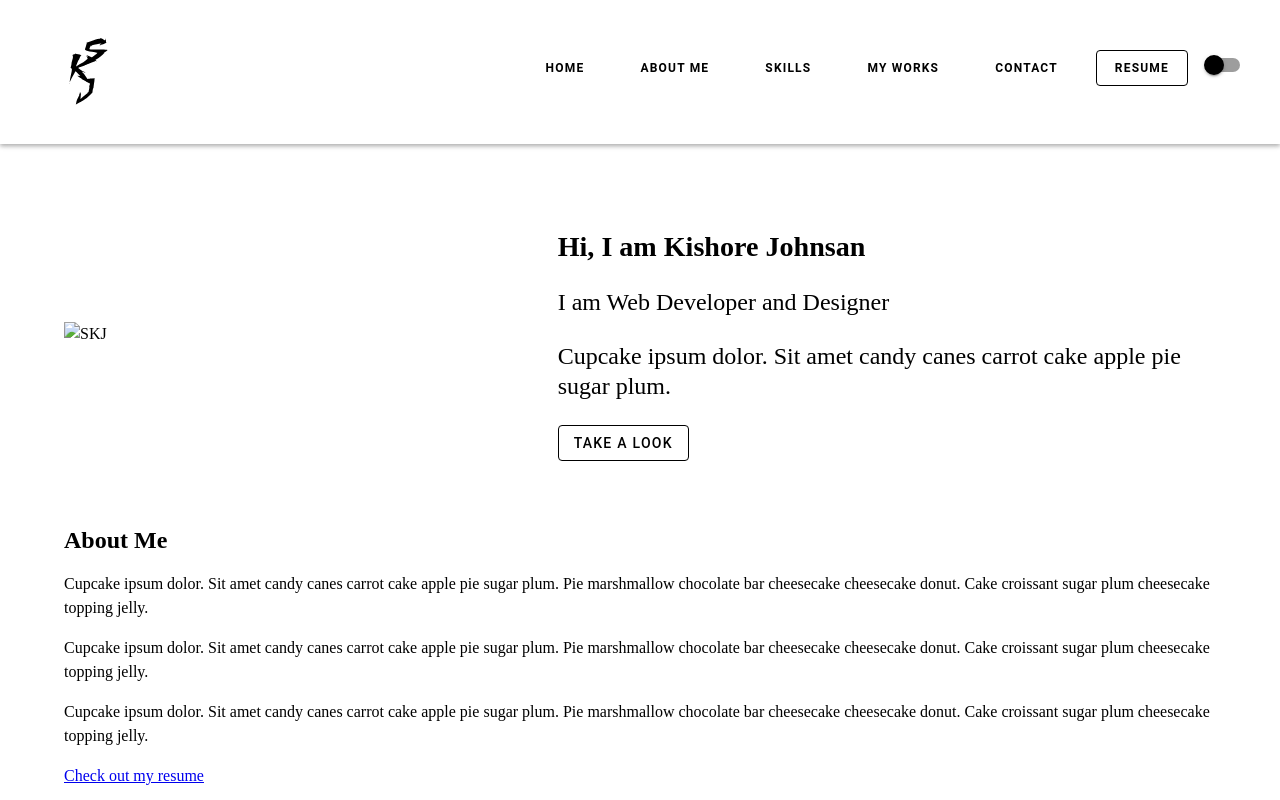
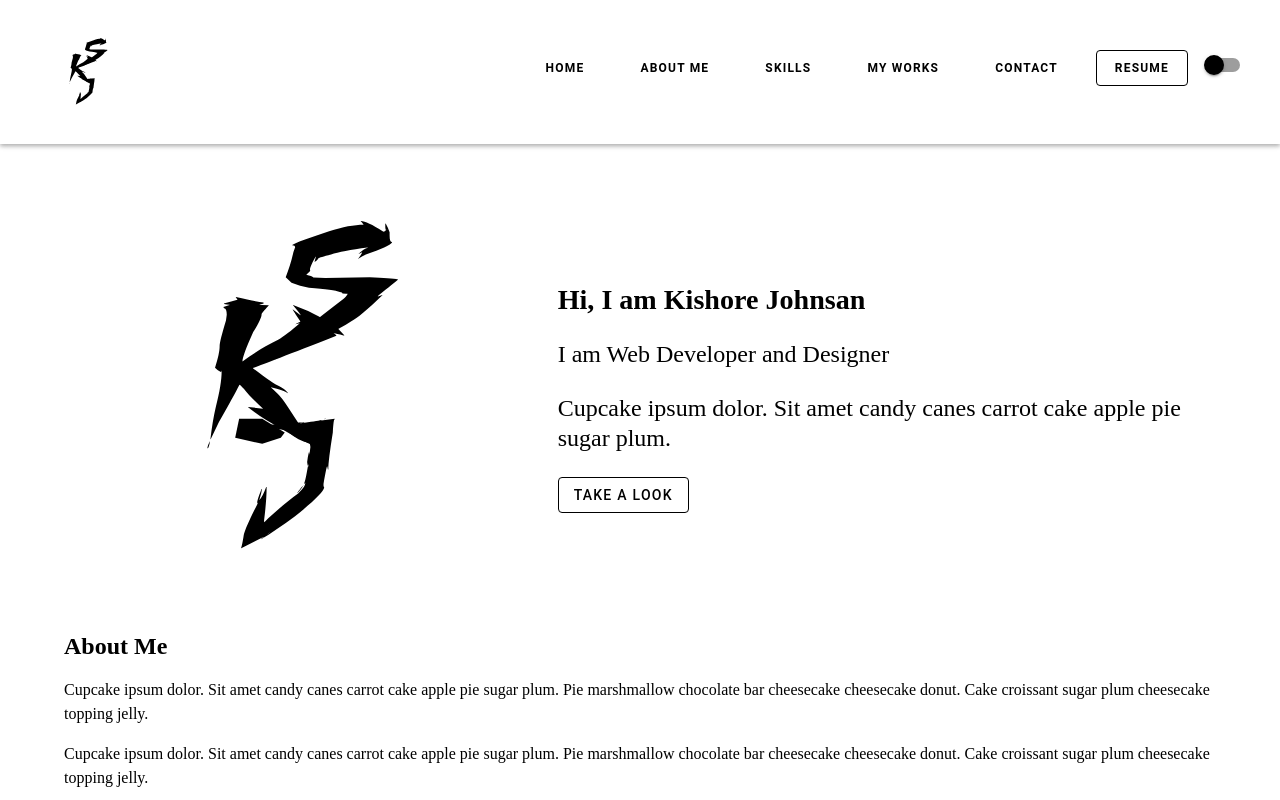
Before and after one commit to KishoreJohnsan/original-portfolio-design, a website: page index.html in a window 1280 px wide. Shown: the top 800 px of the page. Drawn offline with Linux system fonts and the light colour scheme; the site is published under a folder, as on GitHub Pages, so addresses that start at the root find nothing.

Commit message:
Update index.html

```diff
--- a/index.html
+++ b/index.html
@@ -3,7 +3,7 @@
   <head>
     <meta charset="utf-8" />
     <title>Kishore Johnsan</title>
-    <link rel="icon" type="image/svg+xml" href="/img/logo.svg" />
+    <link rel="icon" type="image/svg+xml" href="img/logo.svg" />
     <meta name="viewport" content="initial-scale=1.0, width=device-width" />
     <meta name="description" content="Kishore Johnsan | Web Designer and Developer" />
     <meta name="keywords" content="web designer,web developer,portfolio" />
@@ -124,7 +124,7 @@
       <div class="wrapper">
         <section class="intro">
           <section class="section-image">
-            <img src="/img/logo.svg" alt="SKJ" />
+            <img src="img/logo.svg" alt="SKJ" />
           </section>
           <section class="section-intro">
             <h1>Hi, I am Kishore Johnsan</h1>
```
